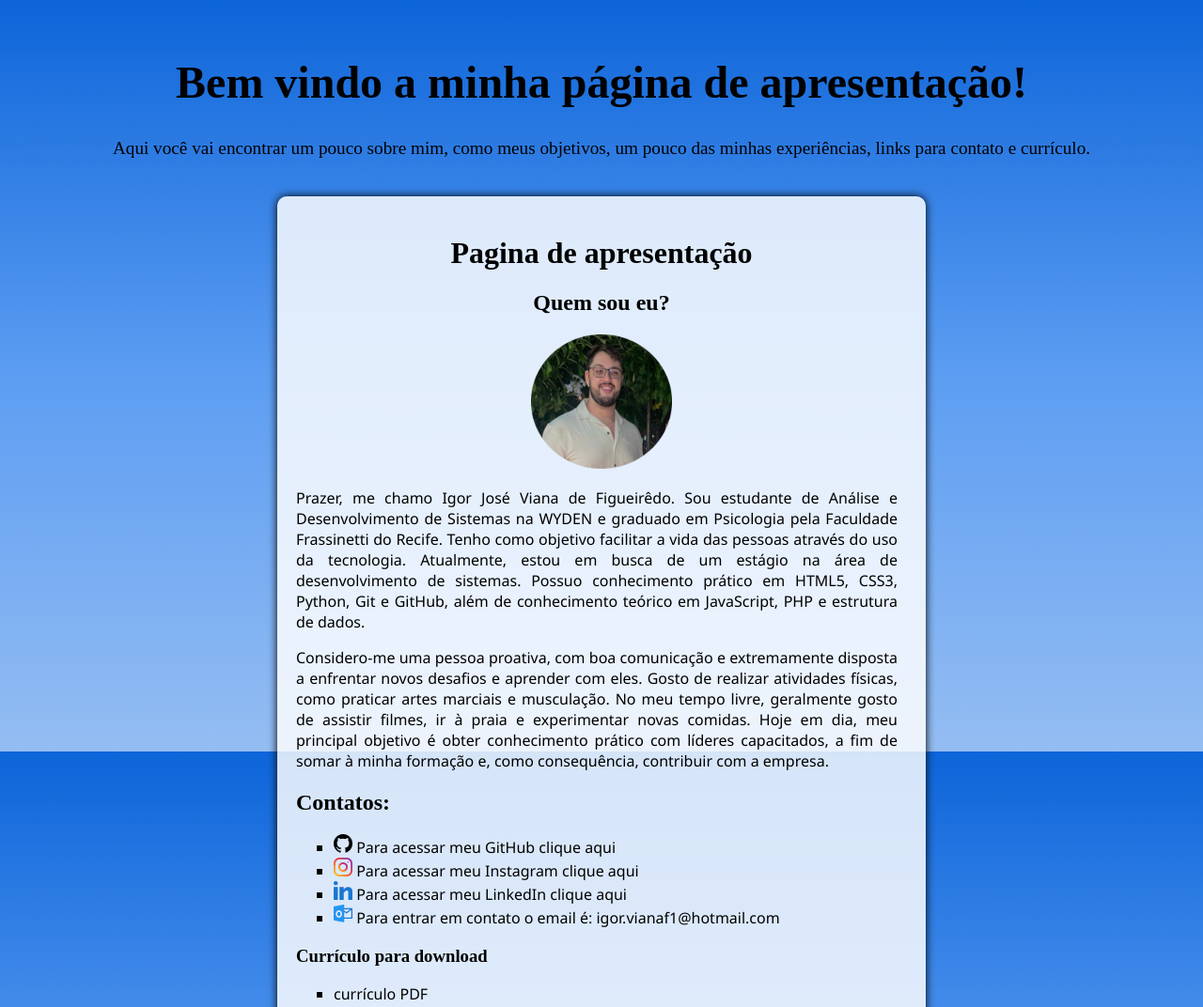
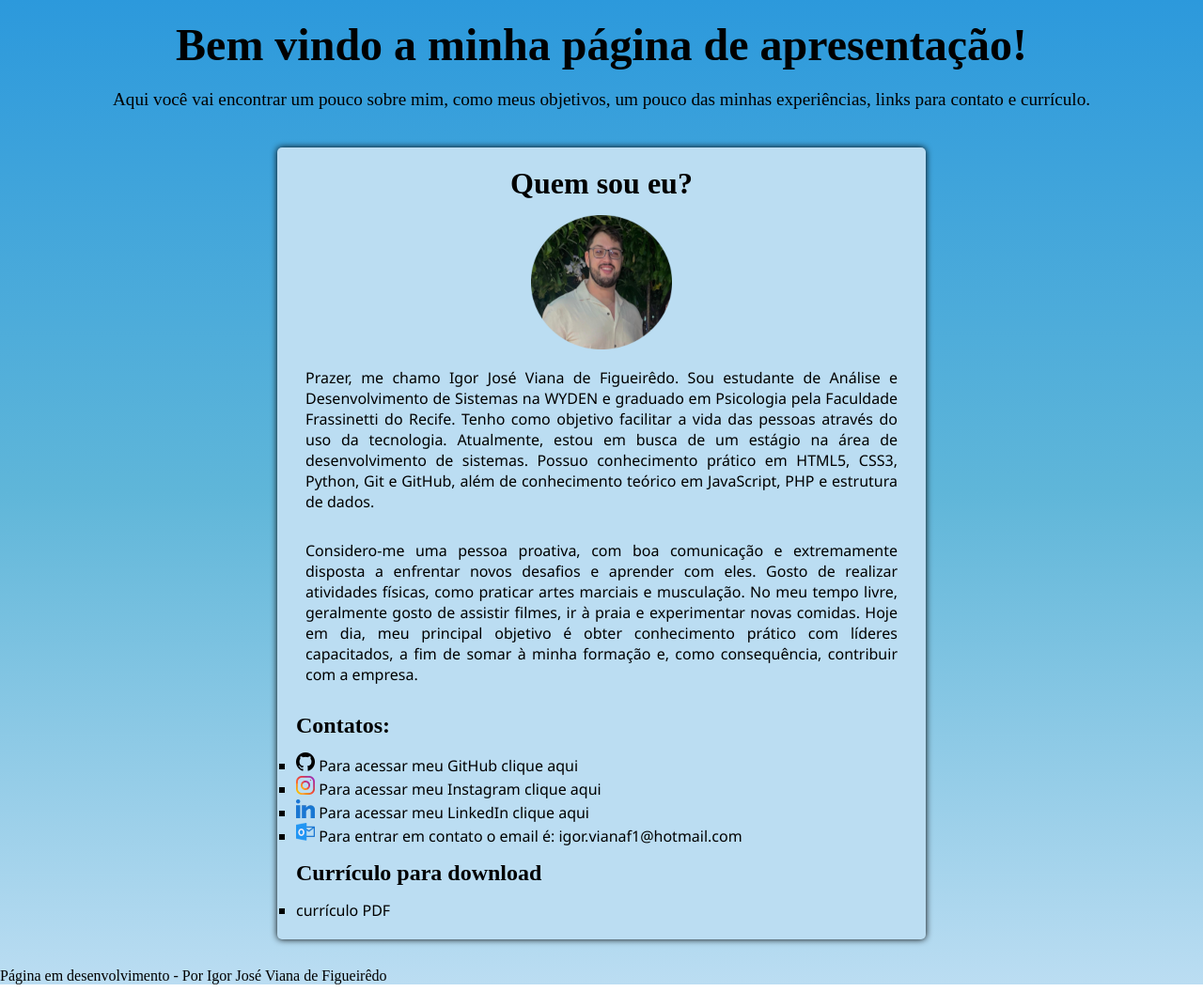
Before and after one commit to igorvianaf/apresentacao, a plain HTML site: page index.html in a window 1280 px wide. Shown: the top 1072 px of the page at 94% size. After the commit the page ends 1048 px from the top, so only its background shows below. Drawn offline with Linux system fonts and the light colour scheme; a web font is replaced by a local one.

Commit message:
css treino

```diff
--- a/index.html
+++ b/index.html
@@ -14,8 +14,7 @@
         <p>Aqui você vai encontrar um pouco sobre mim, como meus objetivos, um pouco das minhas experiências, links para contato e currículo.</p>
     </header>
     <main>
-        <h1>Pagina de apresentação</h1>
-        <h2 style="text-align: center;">Quem sou eu?</h2>
+        <h1>Quem sou eu?</h1>
         <div><img src="img/profile_pic_150.png" alt="Foto de apresentação"></div>
         <p>Prazer, me chamo Igor José Viana de Figueirêdo. Sou estudante de Análise e Desenvolvimento de Sistemas na WYDEN e graduado em Psicologia pela Faculdade Frassinetti do Recife. Tenho como objetivo facilitar a vida das pessoas através do uso da tecnologia. Atualmente, estou em busca de um estágio na área de desenvolvimento de sistemas. Possuo conhecimento prático em HTML5, CSS3, Python, Git e GitHub, além de conhecimento teórico em JavaScript, PHP e estrutura de dados. </p>
         <p>Considero-me uma pessoa proativa, com boa comunicação e extremamente disposta a enfrentar novos desafios e aprender com eles. Gosto de realizar atividades físicas, como praticar artes marciais e musculação. No meu tempo livre, geralmente gosto de assistir filmes, ir à praia e experimentar novas comidas. Hoje em dia, meu principal objetivo é obter conhecimento prático com líderes capacitados, a fim de somar à minha formação e, como consequência, contribuir com a empresa.</p>
@@ -27,12 +26,15 @@
             <li> <img src="img/outlook_20.ico" alt="ícone outlook"> Para entrar em contato o email é: <a href="https://outlook.live.com/mail" target="_blank" rel="external">igor.vianaf1@hotmail.com</a></li>
 
         </ul>
-        <h3><strong>Currículo para download</strong> </h3>
+        <h2><strong>Currículo para download</strong> </h2>
         <ul>
             <li>
                 <a href="pdf_docs/Igor José Viana de Figueiredo.pdf" download="Igor José Viana de Figueiredo.pdf" type="aplication/pdf">currículo PDF</a>
             </li>
         </ul>
     </main>
+    <footer>
+        <p>Página em desenvolvimento - Por Igor José Viana de Figueirêdo</p>
+    </footer>
 </body>
 </html>
--- a/style.css
+++ b/style.css
@@ -1,23 +1,29 @@
 @charset "UTF-8";
 @import url('https://fonts.googleapis.com/css2?family=Bebas+Neue&family=Montserrat:ital,wght@0,100..900;1,100..900&family=Qwitcher+Grypen:wght@400;700&family=Work+Sans:ital,wght@0,100..900;1,100..900&display=swap');
-
+*{
+    padding: 0;
+    margin: 0;
+}
 :root{
     --tom0:#94BDF2;
     --tom1:#5C9DF2;
     --tom2:#0D65D9;
+    --tom01:#bbddf2;
+    --tom02:#94D7F2;
+    --tom03:#5FB6D9;
+    --tom04: #3D9DD9;
+    --tom05:#2C99DC;
 
     --fonte-padrao: 'Segoe UI', Tahoma, Geneva, Verdana, sans-serif;
     --fonte-destaque: "worksans", serif;
 }
 
 body{
-    background-image: linear-gradient(to bottom, var(--tom2), var(--tom1), var(--tom0));
-    background-attachment: fixed;
+    background-image: linear-gradient(to bottom, var(--tom05), var(--tom03), var(--tom01));
 }
 
 header{
     text-align: center;
-    margin-bottom: 40px;
     padding-top: 20px;
 }
 
@@ -25,36 +31,44 @@ header > h1{
     font: var(--fonte-destaque);
     font-size: 3em;
     font-weight: bold;
+    margin-bottom: 20px;
 
 }
 header > p{
     font: var(--fonte-padrao);
+    padding-bottom: 40px;
     text-align: center;
     font-size: 1.2em
 }
 main{
     width: 650px;
-    background-color: rgba(255, 255, 255, 0.829);
+    margin: auto;
+    margin-bottom: 30px;
     padding: 20px;
-    margin: auto;
-    border-radius: 10px;
-
-    box-shadow: 5px 5px 15px rgba(1, 30, 30, 0.239);
-
-    background-color: rgba(255, 255, 255, 0.829);
-    box-shadow: 0px 0px 10px black;
+    border-radius: 5px;
+    background-color: var(--tom01);
+    box-shadow: 0px 0px 7px black;
 }
 main > h1{
     text-align: center;
     font-family: var(--fonte-destaque);
+    padding-bottom: 15px;
 }
+
 main > p{
     font-family: var(--fonte-padrao);
     text-align: justify;
-    padding-left: 10;
-    padding-right: 10px;
+    padding: 15px 10px 15px 10px;
+}
 
+main > h2 {
+    font-family: var(--fonte-destaque);
+    padding-top: 15px;
+    padding-bottom: 15px;
+}
 
+main > div{
+    text-align: center;
 }
 
 a{
@@ -68,9 +82,7 @@ a:hover{
     text-decoration: underline;
 }
 
-div{
-    text-align: center;
-}
+
 
 ul{
     list-style-type: square;
```
